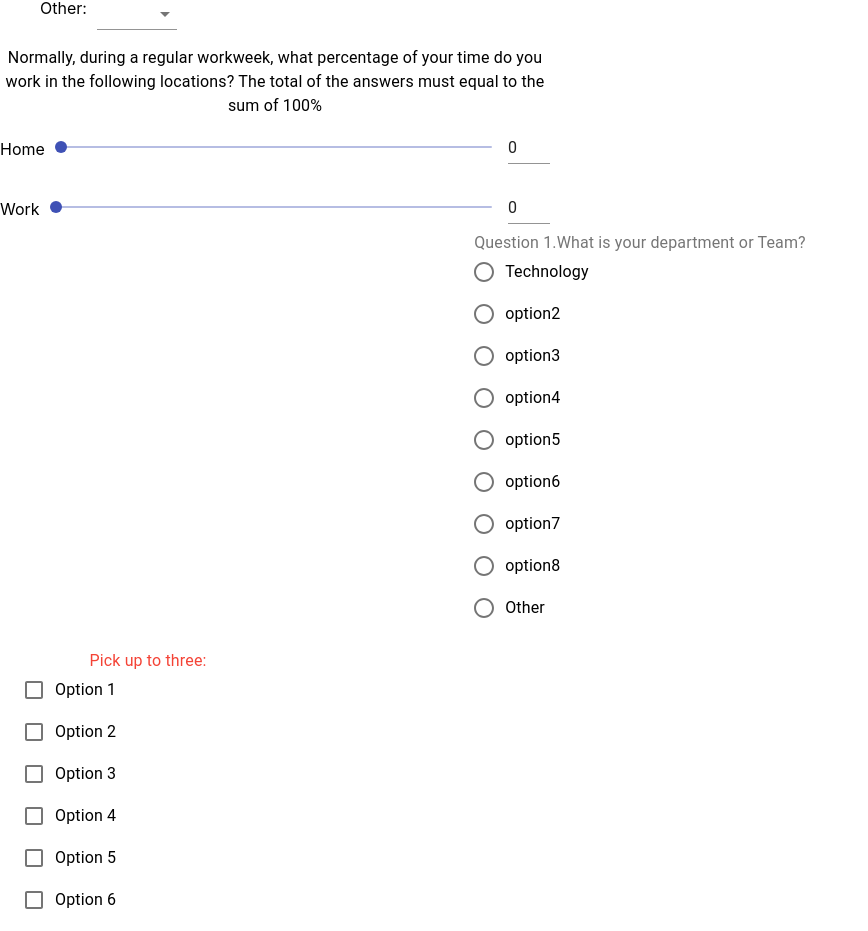
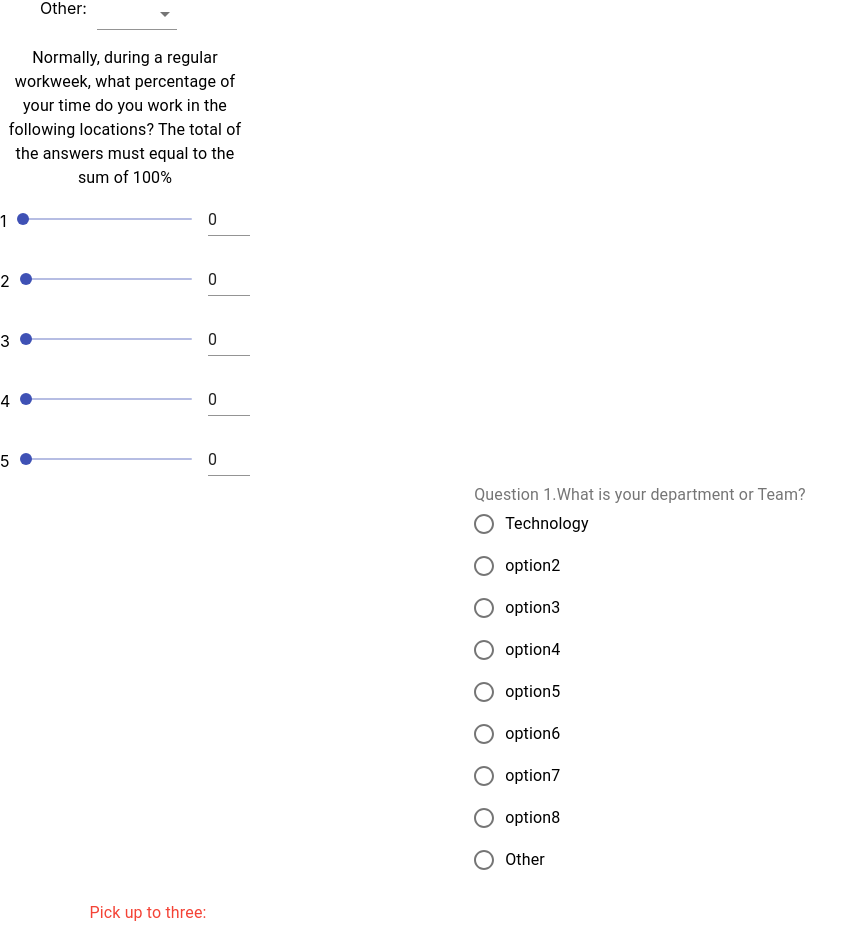
Before and after one commit to fjjes/project3-Hive, a React (Create React App) app in the folder client/: page / in a window 1280 px wide. Shown: the part 774-1705 px from the top of the page, without its empty margins (0-868 px from the left). Built offline with nearby package versions, Linux system fonts and the light colour scheme.

Commit message:
Added 5 individual sliders

```diff
--- a/client/src/components/questiontypes/Slider.js
+++ b/client/src/components/questiontypes/Slider.js
@@ -1,13 +1,49 @@
-import React, { useState, useState2 } from "react";
-import Slider from "@material-ui/core/Slider";
+import React, { useState } from "react";
 import { makeStyles } from "@material-ui/core/styles";
-import Input from "@material-ui/core/Input";
 import Grid from "@material-ui/core/Grid";
 import Typography from "@material-ui/core/Typography";
+import Slider from "@material-ui/core/Slider";
+import Input from "@material-ui/core/Input";
 
 const useStyles = makeStyles({
   root: {
-    width: 550,
+    width: 250,
+  },
+  input: {
+    width: 42,
+  },
+});
+
+const useStyles2 = makeStyles({
+  root: {
+    width: 250,
+  },
+  input: {
+    width: 42,
+  },
+});
+
+const useStyles3 = makeStyles({
+  root: {
+    width: 250,
+  },
+  input: {
+    width: 42,
+  },
+});
+
+const useStyles4 = makeStyles({
+  root: {
+    width: 250,
+  },
+  input: {
+    width: 42,
+  },
+});
+
+const useStyles5 = makeStyles({
+  root: {
+    width: 250,
   },
   input: {
     width: 42,
@@ -17,13 +53,53 @@ const useStyles = makeStyles({
 export default function InputSlider() {
   const classes = useStyles();
   const [value, setValue] = React.useState(0);
+  const classes2 = useStyles2();
+  const [value2, setValue2] = React.useState(0);
+  const classes3 = useStyles3();
+  const [value3, setValue3] = React.useState(0);
+  const classes4 = useStyles4();
+  const [value4, setValue4] = React.useState(0);
+  const classes5 = useStyles5();
+  const [value5, setValue5] = React.useState(0);
 
   const handleSliderChange = (event, newValue) => {
     setValue(newValue);
   };
 
+  const handleSliderChange2 = (event, newValue) => {
+    setValue2(newValue);
+  };
+
+  const handleSliderChange3 = (event, newValue) => {
+    setValue3(newValue);
+  };
+
+  const handleSliderChange4 = (event, newValue) => {
+    setValue4(newValue);
+  };
+
+  const handleSliderChange5 = (event, newValue) => {
+    setValue5(newValue);
+  };
+
   const handleInputChange = (event) => {
     setValue(event.target.value === "" ? "" : Number(event.target.value));
+  };
+
+  const handleInputChange2 = (event) => {
+    setValue2(event.target.value === "" ? "" : Number(event.target.value));
+  };
+
+  const handleInputChange3 = (event) => {
+    setValue3(event.target.value === "" ? "" : Number(event.target.value));
+  };
+
+  const handleInputChange4 = (event) => {
+    setValue4(event.target.value === "" ? "" : Number(event.target.value));
+  };
+
+  const handleInputChange5 = (event) => {
+    setValue5(event.target.value === "" ? "" : Number(event.target.value));
   };
 
   const handleBlur = () => {
@@ -31,6 +107,38 @@ export default function InputSlider() {
       setValue(0);
     } else if (value > 100) {
       setValue(100);
+    }
+  };
+
+  const handleBlur2 = () => {
+    if (value2 < 0) {
+      setValue2(0);
+    } else if (value2 > 100) {
+      setValue2(100);
+    }
+  };
+
+  const handleBlur3 = () => {
+    if (value3 < 0) {
+      setValue3(0);
+    } else if (value3 > 100) {
+      setValue3(100);
+    }
+  };
+
+  const handleBlur4 = () => {
+    if (value4 < 0) {
+      setValue4(0);
+    } else if (value4 > 100) {
+      setValue4(100);
+    }
+  };
+
+  const handleBlur5 = () => {
+    if (value5 < 0) {
+      setValue5(0);
+    } else if (value5 > 100) {
+      setValue5(100);
     }
   };
 
@@ -43,7 +151,7 @@ export default function InputSlider() {
       </Typography>
       <Grid container spacing={2} alignItems="center">
         <Grid item>
-          <p>Home</p>
+          <p>1</p>
         </Grid>
         <Grid item xs>
           <Slider
@@ -71,22 +179,106 @@ export default function InputSlider() {
       </Grid>
       <Grid container spacing={2} alignItems="center">
         <Grid item>
-          <p>Work</p>
+          <p>2</p>
         </Grid>
         <Grid item xs>
           <Slider
-            value={typeof value === "number" ? value : 0}
-            onChange={handleSliderChange}
+            value={typeof value2 === "number" ? value2 : 0}
+            onChange={handleSliderChange2}
             aria-labelledby="input-slider"
           />
         </Grid>
         <Grid item>
           <Input
-            className={classes.input}
-            value={value}
+            className={classes2.input}
+            value={value2}
             margin="dense"
-            onChange={handleInputChange}
-            onBlur={handleBlur}
+            onChange={handleInputChange2}
+            onBlur={handleBlur2}
+            inputProps={{
+              step: 10,
+              min: 0,
+              max: 100,
+              type: "number",
+              "aria-labelledby": "input-slider",
+            }}
+          />
+        </Grid>
+      </Grid>
+      <Grid container spacing={2} alignItems="center">
+        <Grid item>
+          <p>3</p>
+        </Grid>
+        <Grid item xs>
+          <Slider
+            value={typeof value3 === "number" ? value3 : 0}
+            onChange={handleSliderChange3}
+            aria-labelledby="input-slider"
+          />
+        </Grid>
+        <Grid item>
+          <Input
+            className={classes3.input}
+            value={value3}
+            margin="dense"
+            onChange={handleInputChange3}
+            onBlur={handleBlur3}
+            inputProps={{
+              step: 10,
+              min: 0,
+              max: 100,
+              type: "number",
+              "aria-labelledby": "input-slider",
+            }}
+          />
+        </Grid>
+      </Grid>
+      <Grid container spacing={2} alignItems="center">
+        <Grid item>
+          <p>4</p>
+        </Grid>
+        <Grid item xs>
+          <Slider
+            value={typeof value4 === "number" ? value4 : 0}
+            onChange={handleSliderChange4}
+            aria-labelledby="input-slider"
+          />
+        </Grid>
+        <Grid item>
+          <Input
+            className={classes4.input}
+            value={value4}
+            margin="dense"
+            onChange={handleInputChange4}
+            onBlur={handleBlur4}
+            inputProps={{
+              step: 10,
+              min: 0,
+              max: 100,
+              type: "number",
+              "aria-labelledby": "input-slider",
+            }}
+          />
+        </Grid>
+      </Grid>
+      <Grid container spacing={2} alignItems="center">
+        <Grid item>
+          <p>5</p>
+        </Grid>
+        <Grid item xs>
+          <Slider
+            value={typeof value5 === "number" ? value5 : 0}
+            onChange={handleSliderChange5}
+            aria-labelledby="input-slider"
+          />
+        </Grid>
+        <Grid item>
+          <Input
+            className={classes5.input}
+            value={value5}
+            margin="dense"
+            onChange={handleInputChange5}
+            onBlur={handleBlur5}
             inputProps={{
               step: 10,
               min: 0,
@@ -100,6 +292,109 @@ export default function InputSlider() {
     </div>
   );
 }
+
+// import React, { useState, useState2 } from "react";
+// import Slider from "@material-ui/core/Slider";
+// import { makeStyles } from "@material-ui/core/styles";
+// import Input from "@material-ui/core/Input";
+// import Grid from "@material-ui/core/Grid";
+// import Typography from "@material-ui/core/Typography";
+
+// const useStyles = makeStyles({
+//   root: {
+//     width: 550,
+//   },
+//   input: {
+//     width: 42,
+//   },
+// });
+
+// export default function InputSlider() {
+//   const classes = useStyles();
+//   const [value, setValue] = React.useState(0);
+
+//   const handleSliderChange = (event, newValue) => {
+//     setValue(newValue);
+//   };
+
+//   const handleInputChange = (event) => {
+//     setValue(event.target.value === "" ? "" : Number(event.target.value));
+//   };
+
+//   const handleBlur = () => {
+//     if (value < 0) {
+//       setValue(0);
+//     } else if (value > 100) {
+//       setValue(100);
+//     }
+//   };
+
+//   return (
+//     <div className={classes.root}>
+//       <Typography id="input-slider" gutterBottom>
+//         Normally, during a regular workweek, what percentage of your time do you
+//         work in the following locations? The total of the answers must equal to
+//         the sum of 100%
+//       </Typography>
+//       <Grid container spacing={2} alignItems="center">
+//         <Grid item>
+//           <p>Home</p>
+//         </Grid>
+//         <Grid item xs>
+//           <Slider
+//             value={typeof value === "number" ? value : 0}
+//             onChange={handleSliderChange}
+//             aria-labelledby="input-slider"
+//           />
+//         </Grid>
+//         <Grid item>
+//           <Input
+//             className={classes.input}
+//             value={value}
+//             margin="dense"
+//             onChange={handleInputChange}
+//             onBlur={handleBlur}
+//             inputProps={{
+//               step: 10,
+//               min: 0,
+//               max: 100,
+//               type: "number",
+//               "aria-labelledby": "input-slider",
+//             }}
+//           />
+//         </Grid>
+//       </Grid>
+//       <Grid container spacing={2} alignItems="center">
+//         <Grid item>
+//           <p>Work</p>
+//         </Grid>
+//         <Grid item xs>
+//           <Slider
+//             value={typeof value === "number" ? value : 0}
+//             onChange={handleSliderChange}
+//             aria-labelledby="input-slider"
+//           />
+//         </Grid>
+//         <Grid item>
+//           <Input
+//             className={classes.input}
+//             value={value}
+//             margin="dense"
+//             onChange={handleInputChange}
+//             onBlur={handleBlur}
+//             inputProps={{
+//               step: 10,
+//               min: 0,
+//               max: 100,
+//               type: "number",
+//               "aria-labelledby": "input-slider",
+//             }}
+//           />
+//         </Grid>
+//       </Grid>
+//     </div>
+//   );
+// }
 // const PrettoSlider = withStyles({
 //   root: {
 //     color: "#ff7f50",
```
